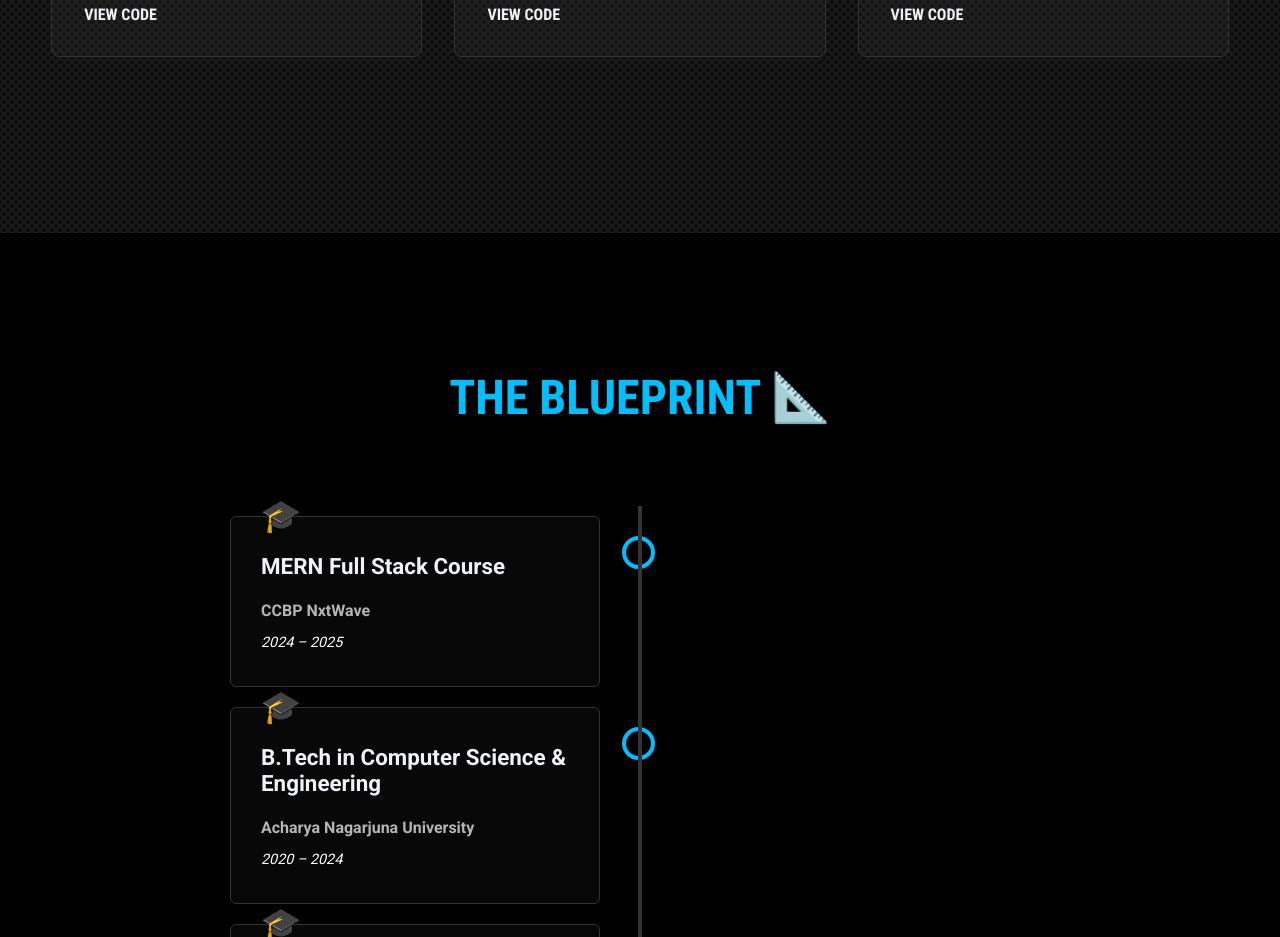
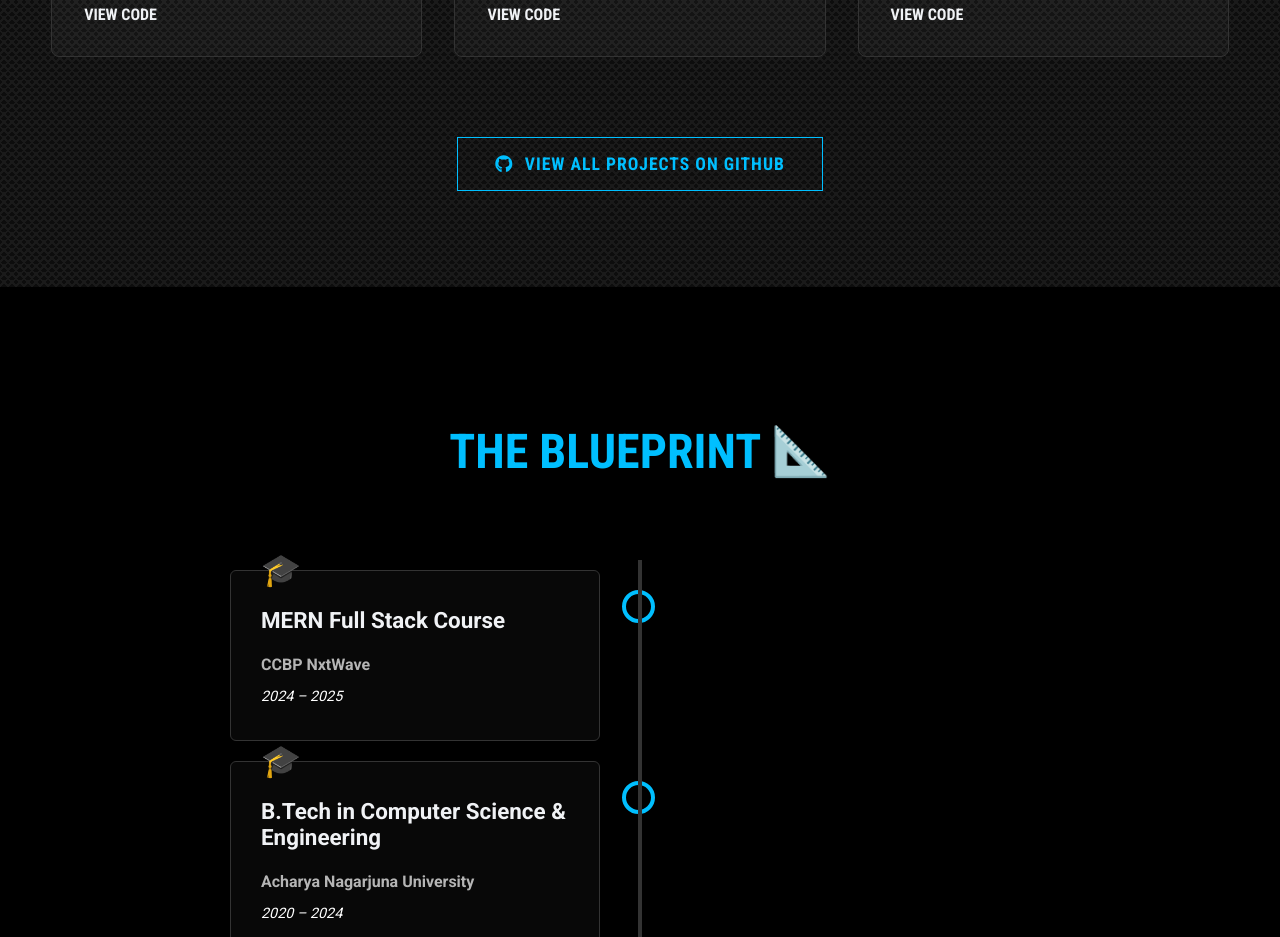
Before and after one commit to madhunayani/M-Power-Portfolio, a React (Vite) app: page / in a window 1280 px wide. Shown: the part 4840-5777 px from the top of the page. Built offline with nearby package versions, Linux system fonts and the light colour scheme.

Commit message:
The Engine Bay of my Career

```diff
--- a/src/sections/Projects.jsx
+++ b/src/sections/Projects.jsx
@@ -1,11 +1,15 @@
+// In your Projects.jsx file
+
 import React from 'react';
 import styled from 'styled-components';
-import { mernProjects, dataScienceProjects } from '../data';
+import { mernProjects, dataScienceProjects } from '../data'; // Assuming you have this
 import ProjectCard from '../components/ProjectCard';
 import { Fade } from 'react-awesome-reveal';
+import { FaGithub } from 'react-icons/fa'; // Import the GitHub icon
 
 const ProjectsContainer = styled.section`
   padding: 6rem 4%;
+  /* Any background styles for this section would go here */
 `;
 
 const SectionTitle = styled.h2`
@@ -37,9 +41,38 @@ const ProjectsGrid = styled.div`
   align-items: stretch;
 `;
 
+// --- NEW: Styled-component for the GitHub button ---
+const GitHubButton = styled.a`
+  display: flex;
+  align-items: center;
+  justify-content: center;
+  gap: 0.75rem;
+  margin: 4rem auto 0; /* Centers the button and adds space above */
+  padding: 1rem 2rem;
+  max-width: 300px; /* Sets a max width for the button */
+
+  border: 1px solid var(--accent-blue);
+  background-color: transparent;
+  color: var(--accent-blue);
+
+  text-decoration: none;
+  font-family: 'Roboto Condensed', sans-serif;
+  font-size: 1.1rem;
+  text-transform: uppercase;
+  letter-spacing: 1px;
+
+  transition: all 0.3s ease;
+
+  &:hover {
+    background-color: var(--accent-blue);
+    color: #0d0d0d; /* Your dark background color for contrast */
+    box-shadow: var(--glow-blue);
+    transform: translateY(-3px);
+  }
+`;
+
 const Projects = () => {
   return (
-    // --- FIX: EMOJI REPLACED ---
     <ProjectsContainer id="garage">
       <Fade direction="up" duration={500} triggerOnce>
         <SectionTitle>The Garage 🛠️</SectionTitle>
@@ -50,7 +83,6 @@ const Projects = () => {
           <CategoryTitle>Data Science & AI Initiatives</CategoryTitle>
         </Fade>
         <ProjectsGrid>
-          {/* --- FIX: INDIVIDUAL FADE WRAPPER FOR EACH CARD --- */}
           {dataScienceProjects.map((project, index) => (
             <Fade key={index} direction="up" delay={index * 100} duration={500} triggerOnce>
               <ProjectCard project={project} />
@@ -64,7 +96,6 @@ const Projects = () => {
           <CategoryTitle>MERN Stack Deployments</CategoryTitle>
         </Fade>
         <ProjectsGrid>
-          {/* --- FIX: INDIVIDUAL FADE WRAPPER FOR EACH CARD --- */}
           {mernProjects.map((project, index) => (
             <Fade key={index} direction="up" delay={index * 100} duration={500} triggerOnce>
               <ProjectCard project={project} />
@@ -72,6 +103,15 @@ const Projects = () => {
           ))}
         </ProjectsGrid>
       </CategoryWrapper>
+
+      {/* --- NEW: GitHub button added here --- */}
+      <Fade direction="up" duration={500} delay={300} triggerOnce>
+        {/* IMPORTANT: Replace with your actual GitHub URL */}
+        <GitHubButton href="https://github.com/madhunayani" target="_blank" rel="noopener noreferrer">
+          <FaGithub />
+          View All Projects on GitHub
+        </GitHubButton>
+      </Fade>
     </ProjectsContainer>
   );
 };
```
